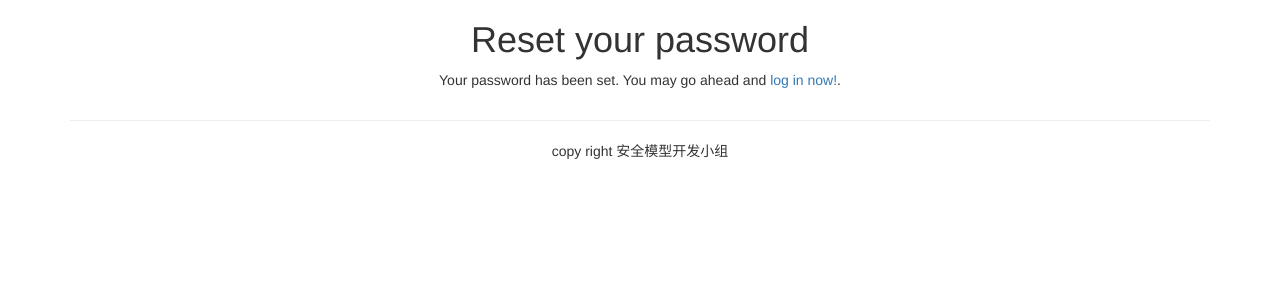
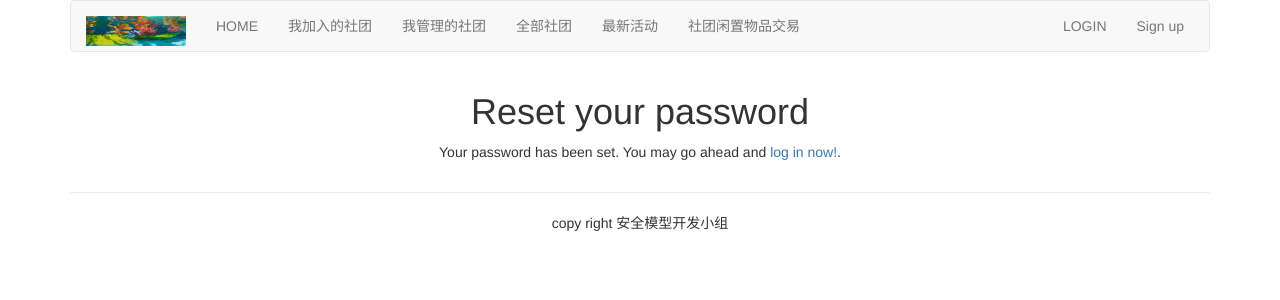
Before and after one commit to rowerman/SJTU_ClubManageSystem, a Django app: page /account/password-reset-complete/ in a window 1280 px wide. Shown: the top 300 px of the page. Run offline with Django 4.2, Linux system fonts and the light colour scheme; some libraries are stand-ins or nearby versions.

Commit message:
Add files via upload

```diff
--- a/manage_club/templates/fault_base.html
+++ b/manage_club/templates/fault_base.html
@@ -18,7 +18,7 @@
 
 
 <body>
-    {% include "header.html" %}
+    {% include "kits/header.html" %}
     <div class="container">
         {% block content %}{% endblock %}
     </div>
--- /dev/null
+++ b/manage_club/templates/kits/header.html
@@ -0,0 +1,85 @@
+<!--
+ * @FileName:
+ * @Description:
+ * @Autor: Liujunjie/Aries-441
+ * @StudentNumber: 521021911059
+ * @Date: 2023-10-09 23:59:22
+ * @E-mail: sjtu.liu.jj@gmail.com/sjtu.1518228705@sjtu.edu.cn
+ * @LastEditTime: 2023-10-14 19:23:39
+-->
+{% load static %}
+<div class="container">
+    <nav class="navbar navbar-default" role="navigation">
+        <div class="navbar-header">
+            <a class="navbar-brand" href="https://www.sjtu.com"><img src="{% static '/images/genshin.png' %}"
+                                                                         width="100px" height="30px"></a>
+        </div>
+        <div>
+            <ul class="nav navbar-nav" role="tablist">
+                <li><a href="{% url 'home:homepage' %}">HOME</a></li>
+                <li><a href="{% url 'club:my_club' %}">我加入的社团</a></li>
+                <li><a href="{% url 'club:manage_Myclub' %}">我管理的社团</a></li>
+                <li><a href="{% url 'club:list_club' %}">全部社团</a></li>
+                <li><a href="{% url 'club:all_activity' %}">最新活动</a></li>
+                <li><a href="#">社团闲置物品交易</a></li>
+            </ul>
+            <ul class="nav navbar-nav navbar-right" style="margin-right: 10px">
+                {% if user.is_authenticated %}
+                <li>
+                    <div class="dropdown" style="margin-top: 8px">
+                        <button class="btn btn-default dropdown-toggle" type="button" id="dropdownMenu" data-toggle="dropdown">
+                            {{ user.username }}<span class="caret"></span>
+                        </button>
+                        <ul class="dropdown-menu">
+                            <li><a href="{% url 'account:my_information' %}">个人信息</a></li>
+                            <li><a href="{% url 'account:password_change' %}">修改密码</a></li>
+                            <li><a id="reset-password-btn">重置密码</a></li>
+                            <li><a href="{% url 'club:send_message' %}">联络他人</a></li>
+                            <li><a href="{% url 'club:my_receive' %}">收到的消息</a></li>
+                            <li><a href="{% url 'club:my_send' %}">发出的消息</a></li>
+                            <li><a href="{% url 'club:create_club' %}">创建社团</a></li>
+                            <li><a href="{% url 'account:search' %}">查找用户</a></li>
+                        </ul>
+                     </div>
+                </li>
+
+                <li><a id="logout-btn">Logout</a></li>
+                {% else %}
+                <li><a href="{% url 'account:user_login' %}">LOGIN</a></li>
+                <li><a href="{% url 'account:user_register' %}">Sign up</a></li>
+                {% endif %}
+            </ul>
+        </div>
+    </nav>
+</div>
+<script>
+    // 获取重置密码按钮元素
+    var resetPasswordBtn = document.getElementById("reset-password-btn");
+    // 添加点击事件监听器
+    resetPasswordBtn.addEventListener("click", function(event) {
+      event.preventDefault(); // 阻止默认的链接行为
+      // 弹出确认对话框
+      var confirmReset = confirm("确定要重置密码吗？这个行为会使你退出登录");
+      // 如果用户点击了确认按钮，则继续执行重置密码操作
+      if (confirmReset) {
+        // 执行重置密码操作
+        window.location.href = "{% url 'account:password_reset' %}";
+      }
+    });
+
+    // 获取退出登录按钮元素
+    var logoutBtn = document.getElementById("logout-btn");
+    // 添加点击事件监听器
+    logoutBtn.addEventListener("click", function(event) {
+      event.preventDefault(); // 阻止默认的链接行为
+      // 弹出确认对话框
+      var confirmReset = confirm("确定要退出当前登录账号吗？");
+      // 如果用户点击了确认按钮，则继续执行退出登录操作
+      if (confirmReset) {
+        // 执行退出登录操作
+        window.location.href = "{% url 'account:logout' %}";
+      }
+    });
+</script>
+<script src="{% static 'js/jquery.js' %}"></script>
+<script src="{% static 'js/bootstrap.js' %}"></script>
```
Also changed, not shown: manage_club/templates/kits/first_header.html (added, +29 -0 lines), manage_club/templates/kits/first_header1.html (added, +29 -0 lines).
